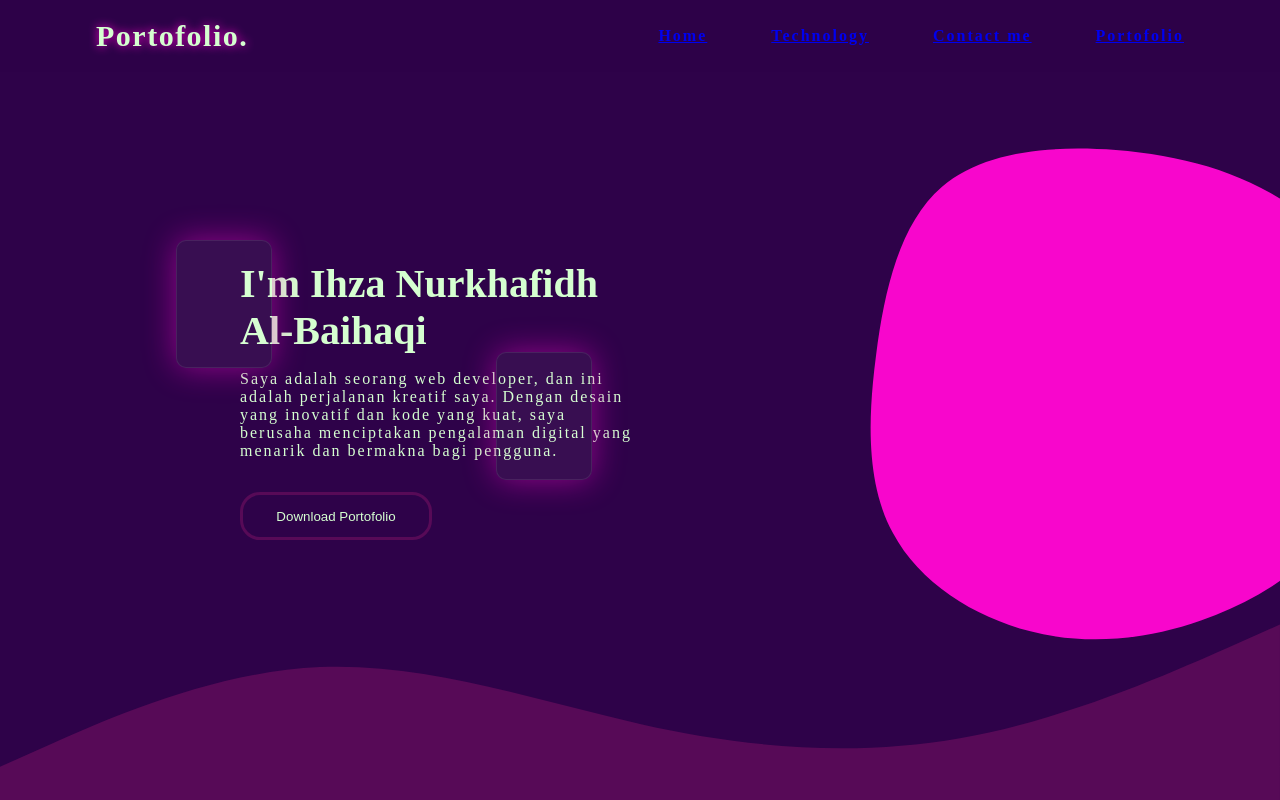
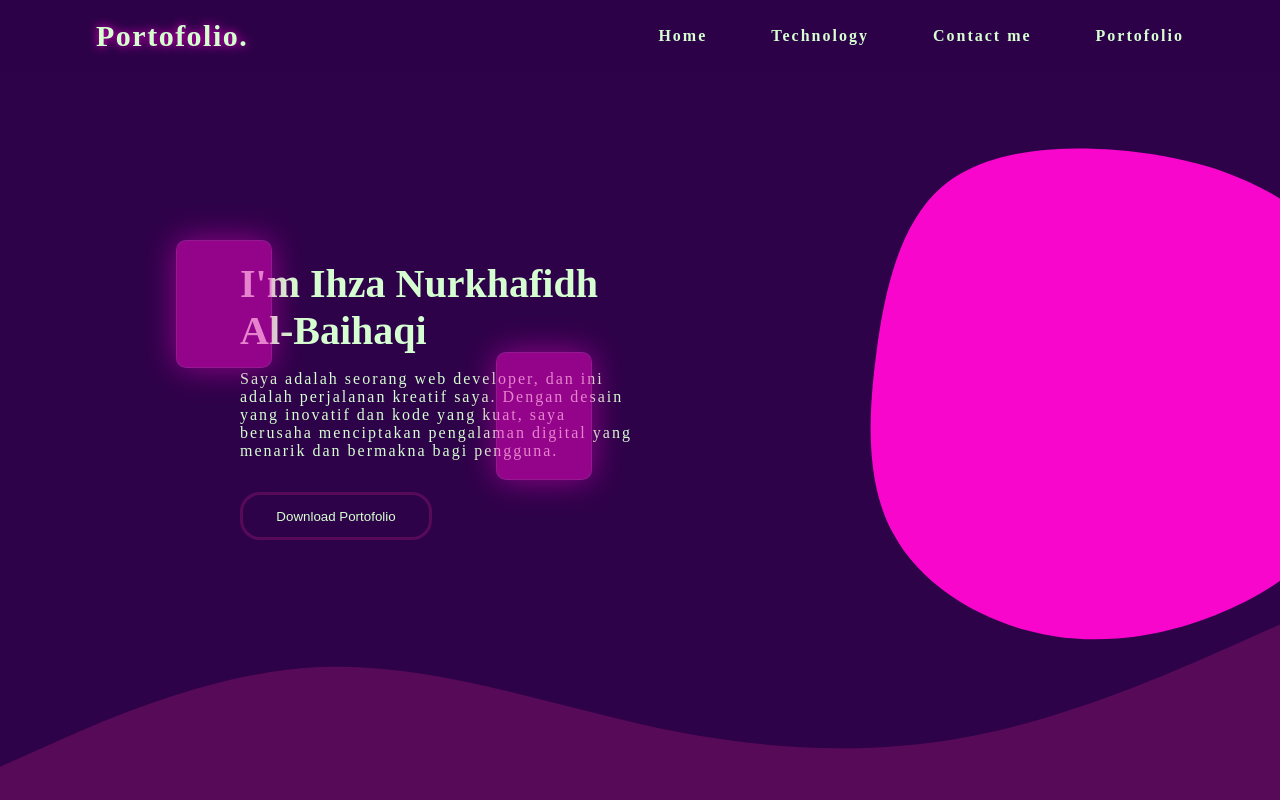
Before and after one commit to Zalbaq/my-staticWebsite, a plain HTML site: page index.html in a window 1280 px wide. Shown: the top 800 px of the page. Drawn offline with Linux system fonts and the light colour scheme.

Commit message:
Restyling for index.html

```diff
--- a/style.css
+++ b/style.css
@@ -2,6 +2,7 @@
     padding: 0;
     margin: 0;
     box-sizing: border-box;
+    scroll-behavior: smooth;
 }
 body::-webkit-scrollbar{
     display: none;
@@ -41,7 +42,9 @@ nav > .nav-menu ul{
     display: flex;
     font-weight: 600;
 }
-nav > .nav-menu ul li{
+nav > .nav-menu ul li a{
+    text-decoration: none;
+        color: #D5FFD0;
     margin-left: 4rem;
     cursor: pointer;
     letter-spacing: 2px;
@@ -50,6 +53,7 @@ nav > .nav-menu ul li{
 nav > .nav-menu ul li:hover{
     text-shadow: 0 0 10px #F806CC;
 }
+
 #home{
     height: 100%;
     width: 100%;
@@ -72,7 +76,7 @@ nav > .nav-menu ul li:hover{
     height: 8rem;
     width: 6rem;
     position: absolute;
-    background: rgba( 255, 255, 255, 0.1 );
+    background: #F806CC;
     box-shadow: 0 0px 32px 0 #F806CC;
     backdrop-filter: blur( 0.5px );
     -webkit-backdrop-filter: blur( 0.5px );
@@ -87,7 +91,7 @@ nav > .nav-menu ul li:hover{
     height: 8rem;
     width: 6rem;
     position: absolute;
-    background: rgba( 255, 255, 255, 0.1 );
+    background: #F806CC;
     box-shadow: 0 0px 32px 0 #F806CC;
     backdrop-filter: blur( 0.5px );
     -webkit-backdrop-filter: blur( 0.5px );
@@ -180,7 +184,7 @@ nav > .nav-menu ul li:hover{
     flex-wrap: wrap;
     width: 100%;
     padding: 1rem 0;
-    gap: 2rem;
+    gap: 2.5rem;
 
 }
 .section2 .box{
@@ -207,6 +211,7 @@ nav > .nav-menu ul li:hover{
     fill: rgba( 255, 255, 255, 0.18 );
 }
 .section2 .box:hover{
+    scale: 1.05;
     transform: translateY(-20px);
     box-shadow: 0 8px 32px 0 rgba(248, 6, 204, .37);
     background: rgba( 255, 255, 255, 0.1 );
@@ -321,6 +326,7 @@ nav > .nav-menu ul li:hover{
     fill: rgba( 255, 255, 255, 0.18 );
 }
 .section3 .box:hover{
+    scale: 1.05;
     transform: translateY(-20px);
     box-shadow: 0 8px 32px 0 rgba(248, 6, 204, .37);
     background: rgba( 255, 255, 255, 0.1 );
```
